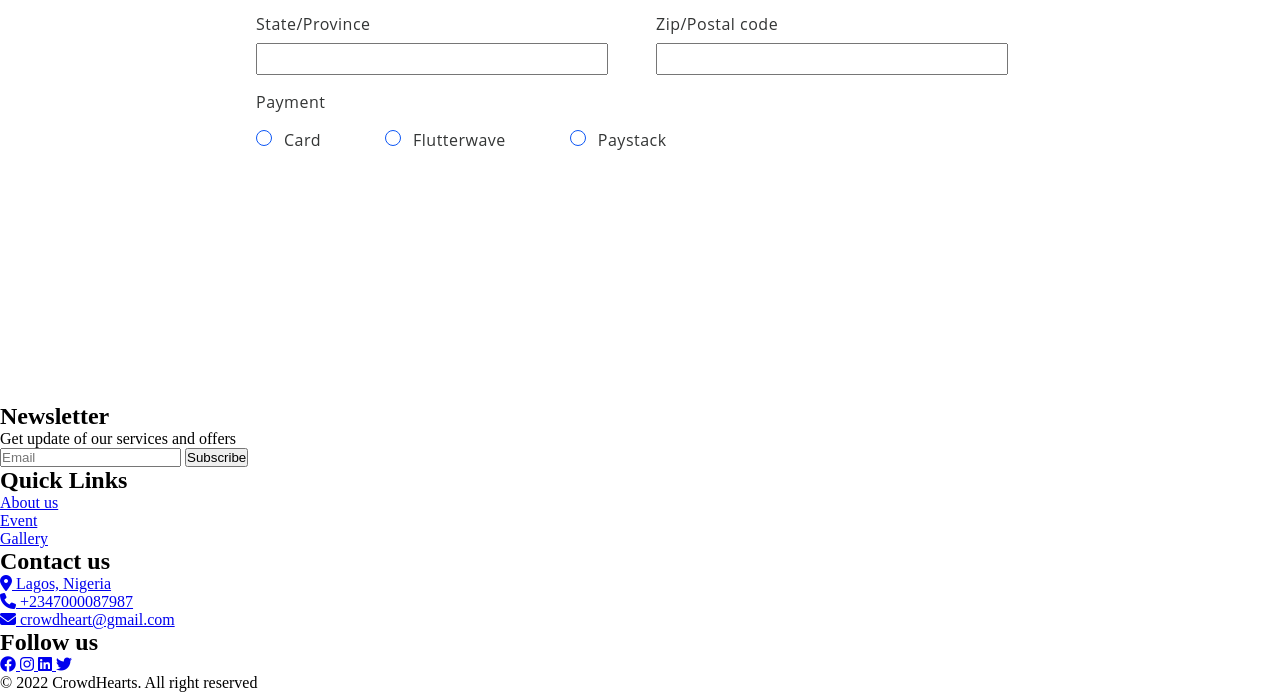
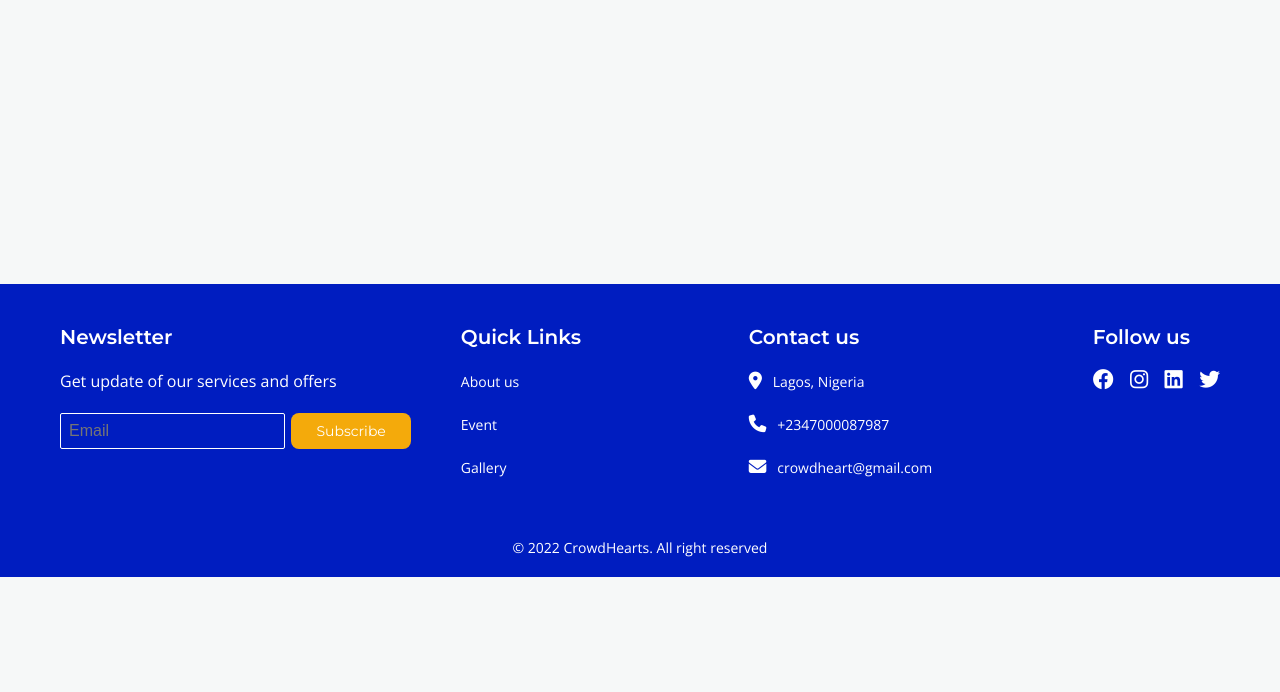
Before and after one commit to Etinhandy/donation-page, a plain HTML site: page index.html in a window 1280 px wide. Shown: the part 1770-2462 px from the top of the page. After the commit the page ends 2347 px from the top, so only its background shows below. Drawn offline with nearby package versions, Linux system fonts and the light colour scheme; no server answers.

Commit message:
updated footer

```diff
--- a/css/donation.css
+++ b/css/donation.css
@@ -7,6 +7,7 @@
 .donation-main {
   width: 100%;
   min-height: 100vh;
+  background-color: #f6f8f8;
   padding-top: 5.4rem;
   animation: fadeInAnimation ease 3s;
   animation-iteration-count: 1;
--- a/css/footer.css
+++ b/css/footer.css
@@ -16,9 +16,6 @@
     text-decoration: none;
     list-style: none;
 }
-body{
-    font-family: 'Open Sans', sans-serif;
-}
 
 .footer-container{
     max-width: 1200px;
@@ -31,6 +28,7 @@ body{
     background: var(--second-color);
     color: var(--white);
     padding: 0.625rem;
+    font-family: 'Open Sans', sans-serif;
     max-width: 100%;
 }
 #footer-content{
@@ -50,6 +48,12 @@ body{
 .footer-items li{
     margin-top: 1.3rem;
 }
+.third-item{
+    justify-self: center;
+}
+.last-item{
+    justify-self: self-end;
+}
 .email-for-newsletter form{
     display: flex;
     gap: .4rem;
@@ -61,6 +65,7 @@ body{
     padding: .5rem;
     color: var(--white);
     border-radius: 2px;
+    font-size: inherit;
 }
 .email-for-newsletter
  form input:focus{
@@ -86,9 +91,14 @@ body{
     color: var(--line-color);
 }
 .footer-link .fa-brands{
-font-size: 1.25rem;
+font-size: 1.3rem;
 margin-left: .8rem;
 }
+.footer-link .fa, .fas{
+font-size: 1.1rem;
+
+}
+
 .footer-link .fa-facebook{
     margin-left: 0;
 }
@@ -114,7 +124,7 @@ margin-left: .8rem;
         text-align: center;
     }
 }
- /*for mobile screen*/
+
 @media (max-width:686px){
     #footer-content{
         display: block;
@@ -126,7 +136,7 @@ margin-left: .8rem;
 
 
   }
-
+/*for mobile screen*/
 @media (max-width:428px){
     .email-for-newsletter form{
         flex-wrap:wrap;
--- a/index.html
+++ b/index.html
@@ -6,9 +6,9 @@
     <meta name="viewport" content="width=device-width, initial-scale=1.0" />
     <!-- custom fonts -->
     <link rel="shortcut icon" href="./img/CrowdHeart icon.png" type="image/x-icon">
-    <link rel="stylesheet" href="./css/nakv.css">
+    <link rel="stylesheet" href="./css/nav.css">
     <link rel="stylesheet" href="./css/donation.css" />
-    <link rel="stylesheet" href="./css/footner.css">
+    <link rel="stylesheet" href="./css/footer.css">
 
     <!-- google fonts -->
     <link
@@ -249,7 +249,7 @@
                   </li>
 
               </ul>
-              <ul class="footer-items">
+              <ul class="footer-items second-item">
                   <li class="footer-item-heading">
                       <h2>Quick Links</h2>
                   </li>
@@ -264,32 +264,32 @@
                   </li>
 
               </ul>
-              <ul class="footer-items">
+              <ul class="footer-items third-item">
                   <li class="footer-item-heading">
                       <h2>Contact us</h2>
                   </li>
-                  <li class="footer-link">
+                  <li class="footer-link ">
                       <a href="#"> <i class="	fas fa-map-marker-alt"></i>
-                          Lagos, Nigeria</a>
+                          &nbsp;  Lagos, Nigeria</a>
                   </li>
                   <li class="footer-link">
-                      <a href="#" ><i class="fa fa-phone">
-                      </i> +2347000087987</a>
+                      <a href="tel:+2347000087987" ><i class="fa fa-phone">
+                      </i> &nbsp; +2347000087987</a>
                   </li>
                   <li class="footer-link">
                       <a href="#"><i class="fa fa-envelope"></i>
-                          crowdheart@gmail.com</a>
+                          &nbsp;  crowdheart@gmail.com</a>
                   </li>
 
               </ul>
-              <ul class="footer-items">
+              <ul class="footer-items last-item">
                   <li class="footer-item-heading">
                       <h2>Follow us</h2>
                   </li>
                   <li class="footer-link">
                       <a href="#"> <i class="fa-brands fa-facebook"></i> </a>
                       <a href="#"> <i class="fa-brands fa-instagram"></i> </a>
-                      <a href="#"> <i class="fa-brands fa-linkedin"></i> </a>
+                      <a href="#"> <i class="fa-brands fa-linkedin-square"></i> </a>
                       <a href="#"> <i class="fa-brands fa-twitter"></i> </a>
                   </li>
 
```
Also changed, not shown: footer.html (added, +89 -0 lines).
